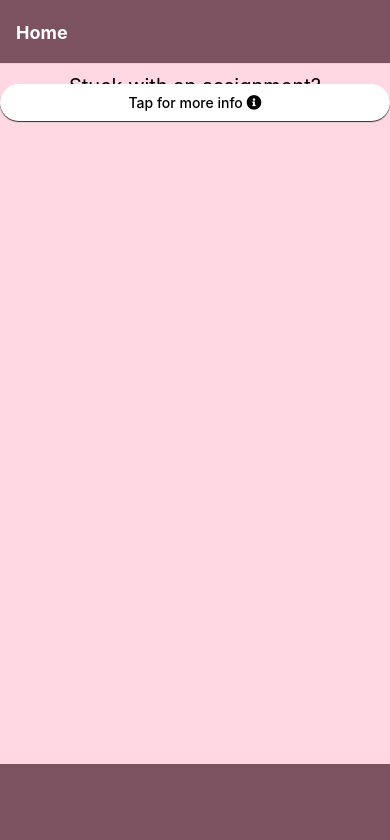
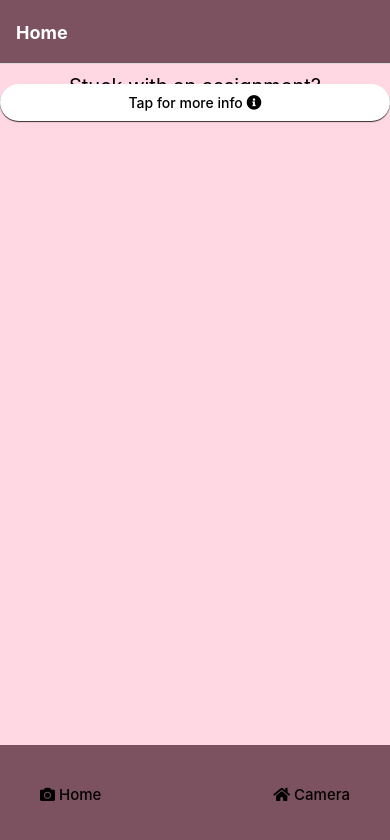
Before and after one commit to Yurem1/Cross-Word-Helper, a React Native app: screen /Home in a window 390 px wide. Shown: the top 840 px of the page. Built offline with nearby package versions, Linux system fonts and the light colour scheme.

Commit message:
Add buttons, style, etc

```diff
--- a/screens/homescreen/components/LowerScreen.tsx
+++ b/screens/homescreen/components/LowerScreen.tsx
@@ -1,19 +1,51 @@
 import React from 'react';
-import { View, Text, StyleSheet } from 'react-native';
+import { View, Text, StyleSheet, Button, TouchableOpacity } from 'react-native';
+import FetchIcon from '../../../main_components/FetchIcon';
+import { NavigationContainer } from '@react-navigation/native';
+import { createNativeStackNavigator } from '@react-navigation/native-stack';
 
-export default function LowerScreen(): React.JSX.Element {
+export default function LowerScreen({navigation}): React.JSX.Element {
+    const navigateHome = (): void => {
+        navigation.navigate('Home');
+    }
+
+    const navigateCamera = (): void => {
+        navigation.navigate('Camera');
+    }
+
     return (
         <View style={styles.container}>
+            <View style={styles.home_button}>
+                <TouchableOpacity onPress={navigateHome}>
+                    <Text style={styles.text}>
+                        <FetchIcon name='camera'/> Home
+                    </Text>
+                </TouchableOpacity>
+            </View>
+            <View style={styles.camera_button}>
+                <TouchableOpacity onPress={navigateCamera}>
+                    <Text style={styles.text}>
+                        <FetchIcon name='home'/> Camera
+                    </Text>
+                </TouchableOpacity>
+            </View>
         </View>
-    )
+    );
 }
 
 const styles: any = StyleSheet.create({
     container: {
         bottom: 0,
+        padding: 40,
         width: '100%',
-        padding: 40,
         backgroundColor: '#7D5260',
         position: 'absolute',
+        flexDirection: 'row',
+        justifyContent: 'space-between'
+    },
+    text: {
+        color: 'black',
+        fontSize: 15,
+        fontWeight: '500'
     }
 });
```
